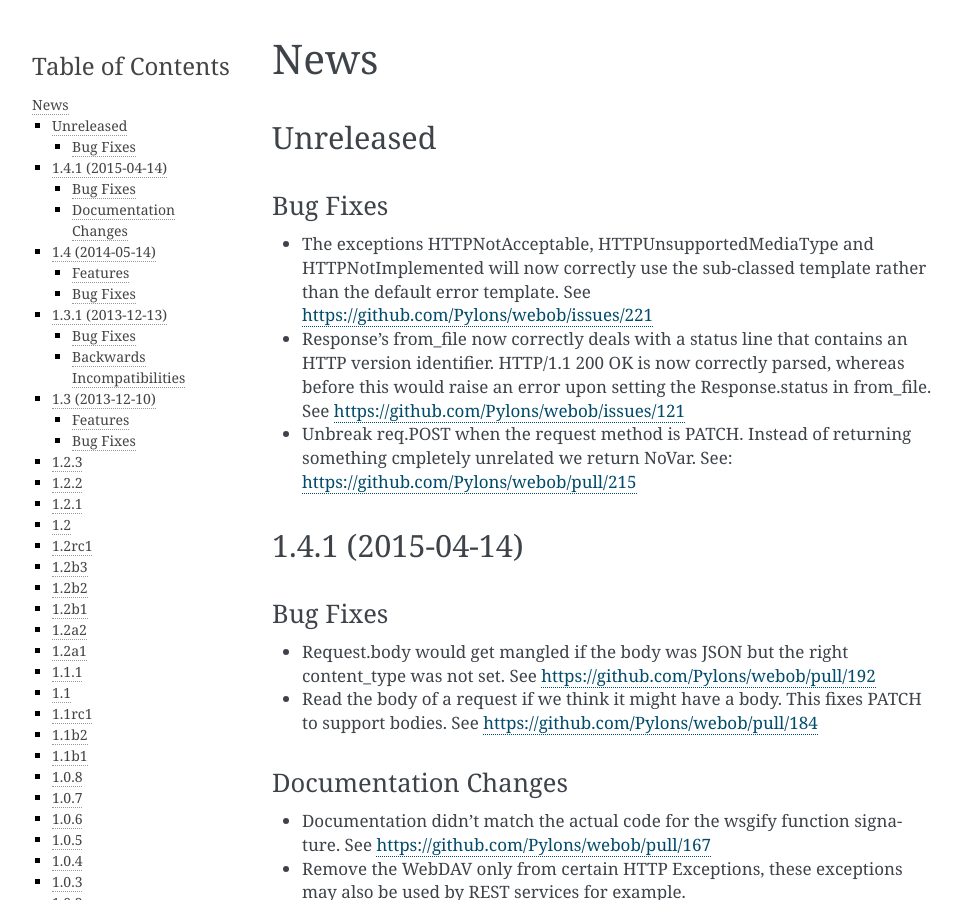
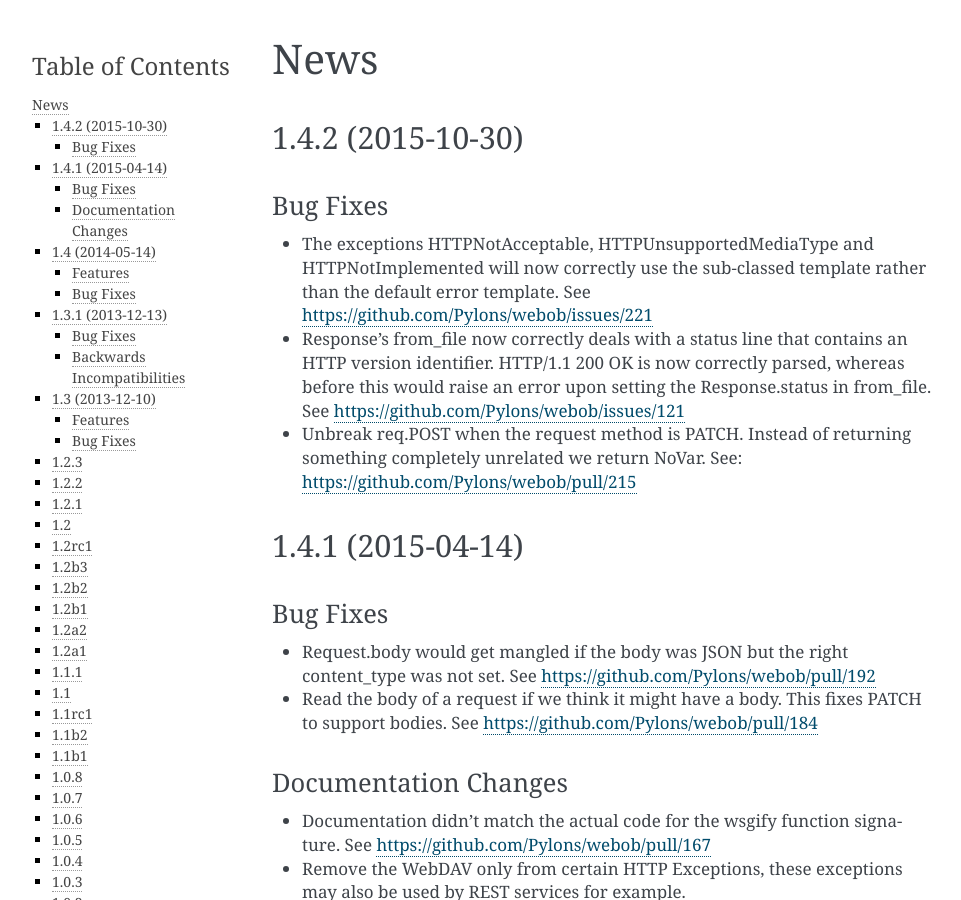
Before and after one commit to Pylons/webob, a Sphinx documentation site: the page built from docs/news.txt, in a window 1280 px wide and 900 px high. Shown: the whole window, without its empty margins (148-1109 px from the left). Built offline with Sphinx 7.4.7, drawn with Linux system fonts in a browser that asks for light colours.

Commit message:
Prep 1.4.2

```diff
--- a/docs/news.txt
+++ b/docs/news.txt
@@ -1,8 +1,8 @@
 News
 ====
 
-Unreleased
-----------
+1.4.2 (2015-10-30)
+------------------
 
 Bug Fixes
 ~~~~~~~~~
@@ -17,7 +17,7 @@ Bug Fixes
   from_file. See https://github.com/Pylons/webob/issues/121
 
 - Unbreak req.POST when the request method is PATCH. Instead of returning
-  something cmpletely unrelated we return NoVar. See:
+  something completely unrelated we return NoVar. See:
   https://github.com/Pylons/webob/pull/215
 
 1.4.1 (2015-04-14)
--- a/setup.py
+++ b/setup.py
@@ -1,6 +1,6 @@
 from setuptools import setup
 
-version = '1.4.2.dev0'
+version = '1.4.2'
 
 testing_extras = ['nose', 'coverage']
 
```
